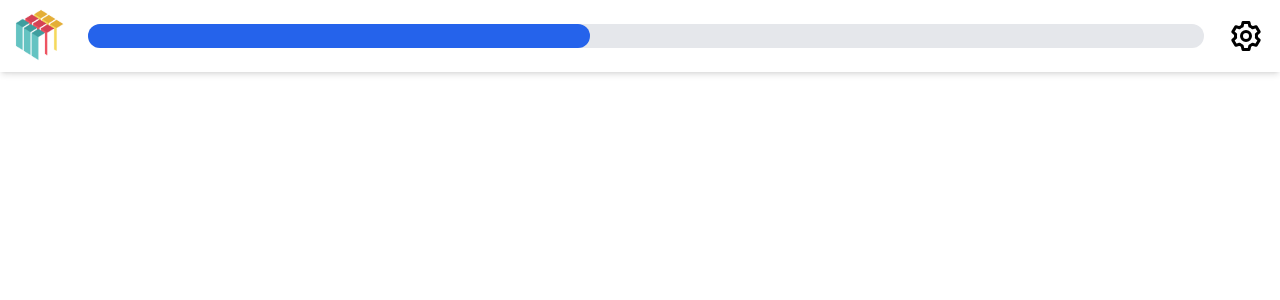
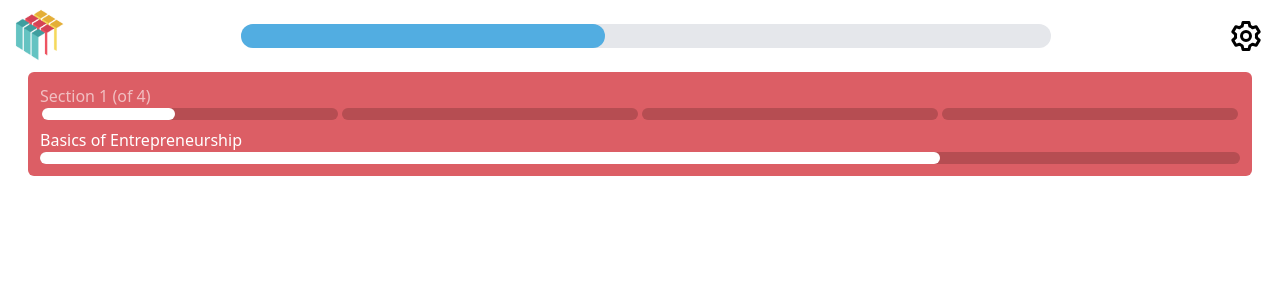
Before and after one commit to memly-ai/memly, a SvelteKit app: page /progress in a window 1280 px wide. Shown: the top 300 px of the page. Built offline with nearby package versions, Linux system fonts and the light colour scheme.

Commit message:
add section info

```diff
--- a/src/routes/progress/+page.svelte
+++ b/src/routes/progress/+page.svelte
@@ -1,26 +1,57 @@
 <script lang="ts">
     import Cog from '$lib/cog.svelte'
+
+    // section
+    // |- Section x/x
+    // |- Title
+    let section = ["Section 1 (of 4)", "Basics of Entrepreneurship"];
+    let subsections = [];
+    // each subsection has:
+    // title
+    // completion status
+
+    let s1 = [];
     // script to generate path
     // script to load popup?
 </script>
 
-<nav class="fixed top-0 right-0 left-0 flex items-center justify-between p-2 bg-white shadow-md">
+<nav class="fixed top-0 right-0 left-0 flex items-center justify-between flex-wrap p-2 bg-white">
     <!-- logo -->
     <img class="w-16" src="/logo.png" alt="memly logo">
+
     <!-- progress -->
-    <div class="w-full p-4">
+    <div class="w-2/3 p-4">
         <div class="w-full bg-gray-200 rounded-full h-6 dark:bg-gray-700">
-            <div class="bg-blue-600 h-6 rounded-full" style="width: 45%"></div>
+            <div class="bg-[#52ADE1] h-6 rounded-full" style="width: 45%"></div>
         </div>
     </div>
+
     <!-- settings -->
     <div class="p-2">
         <Cog />
     </div>
+
+    <!-- section info -->
+    <div class="w-full rounded-md bg-[#DC5E65] p-3 mx-5 mt-2 text-white">
+        <p class="opacity-60">{section[0]}</p>
+        <div class="w-full flex">
+            <div class="basis-1/4 w-1/4 bg-[#b64d52] rounded-full h-3 dark:bg-gray-700 mx-0.5">
+                <div class="bg-white h-3 rounded-full" style="width: 45%"></div>
+            </div>
+            <div class="basis-1/4 w-1/4 bg-[#b64d52] rounded-full h-3 dark:bg-gray-700 mx-0.5"></div>
+            <div class="basis-1/4 w-1/4 bg-[#b64d52] rounded-full h-3 dark:bg-gray-700 mx-0.5"></div>
+            <div class="basis-1/4 w-1/4 bg-[#b64d52] rounded-full h-3 dark:bg-gray-700 mx-0.5"></div>
+        </div>
+        <p class="mt-2">{section[1]}</p>
+        <div class="w-full bg-[#b64d52] rounded-full h-3 dark:bg-gray-700">
+            <div class="bg-white h-3 rounded-full" style="width: 75%"></div>
+        </div>
+    </div>
 </nav>
 
-<div class="">
+<div class="flex fixed flex-col right-10 left-10">
     <!-- section info -->
+
 </div>
 
 <!-- for each subsection generate path -->
```
